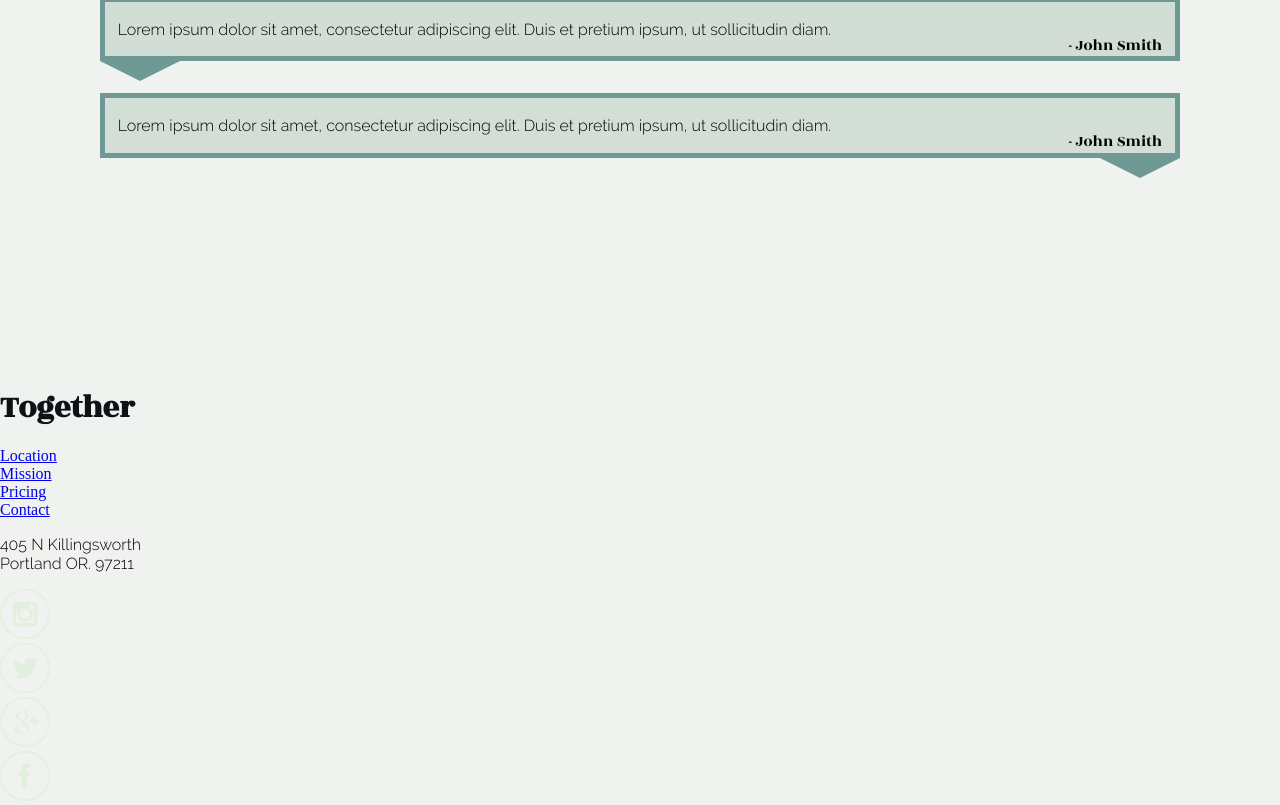
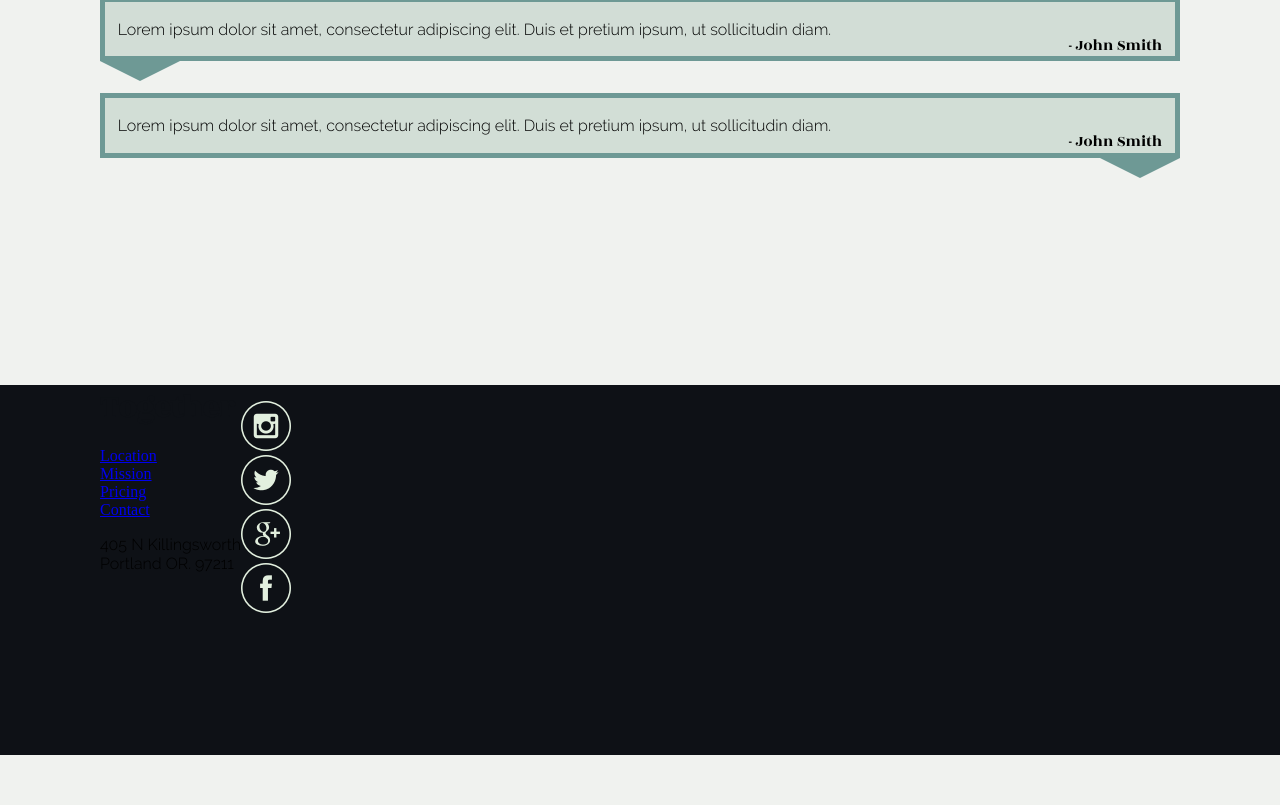
Before and after one commit to bobbymart1n/co-workspace-site, a website built with webpack: page src/index.html in a window 1280 px wide. Shown: the part 2975-3780 px from the top of the page. After the commit the page ends 3730 px from the top, so only its background shows below. Built offline with nearby package versions, Linux system fonts and the light colour scheme.

Commit message:
Add footer scss file and starting footer styles

```diff
--- a/src/styles/base/_base.scss
+++ b/src/styles/base/_base.scss
@@ -14,9 +14,10 @@ body {
 
 ul {
   padding: 0;
+  list-style: none;
 }
 
-.container, .header-content, .amenities-inner, .testimonials-inner {
+.container, .header-content, .amenities-inner, .testimonials-inner, .footer-container {
   max-width: 1080px;
   margin: auto;
   height: 100%;
--- /dev/null
+++ b/src/styles/layout/_footer.scss
@@ -0,0 +1,8 @@
+footer {
+  height: 100%;
+  max-height: 370px;
+  background-color: $Dark;
+  .footer-container {
+    display: flex;
+  }
+}
--- a/src/styles/styles.scss
+++ b/src/styles/styles.scss
@@ -10,3 +10,4 @@
 @import 'layout/location';
 @import 'layout/amenities';
 @import 'layout/testimonials';
+@import 'layout/footer';
```
